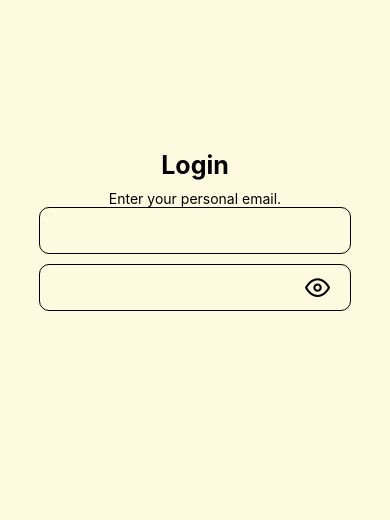
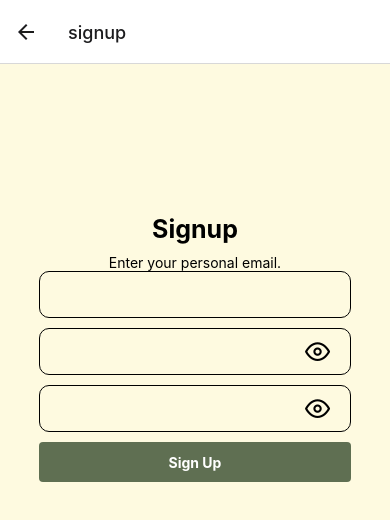
Before and after one commit to Fadel-Kassab/Mental-Health-Project, a React Native app: screen /signup in a window 390 px wide. Shown: the top 520 px of the page. Built offline with nearby package versions, Linux system fonts and the light colour scheme.

Commit message:
worked on login and signup

```diff
--- a/App.tsx
+++ b/App.tsx
@@ -1,43 +1,11 @@
-import React, { useState } from 'react';
-import { StyleSheet, Text, TextInput, View } from 'react-native';
-import CustomTextInput from './src/components/CustomTextInput';
+import React from 'react';
+import Entry from './src/navigation';
 
 const App = () => {
 
-  const [ userName, setUserName ] = useState<string>()
-  const [ password, setPassword ] = useState<string>()
-
   return (
-    <View style={style.container}>
-      <Text style={style.title}>Login</Text>
-      <Text>Enter your personal email.</Text>
-      <CustomTextInput
-        value={userName}
-        onChangeText={setUserName}
-      />
-      <CustomTextInput
-        value={password}
-        onChangeText={setPassword}
-        secureTextEntry
-      />
-    </View>
+    <Entry />
   )
 }
 
-const style = StyleSheet.create({
-  title: {
-    fontSize: 25,
-    fontWeight: "700",
-    marginBottom: 10
-  },
-  container: {
-    backgroundColor: "#FEFAE0",
-    display: "flex",
-    flexGrow: 1,
-    flexDirection: "column",
-    alignItems: "center",
-    paddingTop: 150
-  }
-})
-
 export default App;
--- a/package.json
+++ b/package.json
@@ -10,9 +10,13 @@
     "test": "jest"
   },
   "dependencies": {
+    "@react-navigation/native": "^6.1.15",
+    "@react-navigation/native-stack": "^6.9.24",
     "@types/react-native-vector-icons": "^6.4.18",
     "react": "18.2.0",
     "react-native": "0.73.5",
+    "react-native-safe-area-context": "^4.9.0",
+    "react-native-screens": "^3.29.0",
     "react-native-vector-icons": "^10.0.3"
   },
   "devDependencies": {
--- a/src/components/CustomButton.tsx
+++ b/src/components/CustomButton.tsx
@@ -1,5 +1,42 @@
 import React from "react";
 import {
-  ActivityIndicator,
+  StyleSheet,
+  Text,
+  TouchableOpacity,
+  TouchableOpacityProps
+} from "react-native"
 
-} from "react-native"
+interface CustomButtonProps extends TouchableOpacityProps {
+  label: string
+}
+
+const CustomButton: React.FC<CustomButtonProps> = ({
+  label,
+  ...props
+}) => {
+
+  const style = StyleSheet.create({
+    button: {
+      display: "flex",
+      justifyContent: "center",
+      alignItems: "center",
+      width: "80%",
+      height: 40,
+      borderRadius: 4,
+      backgroundColor: "#5F6F52"
+    },
+    label: {
+      textAlign: "center",
+      color: "white",
+      fontWeight: "700"
+    }
+  })
+
+  return (
+    <TouchableOpacity style={style.button} {...props}>
+      <Text style={style.label}>{label}</Text>
+    </TouchableOpacity>
+  )
+}
+
+export default CustomButton
--- /dev/null
+++ b/src/navigation/index.tsx
@@ -0,0 +1,21 @@
+import * as React from 'react';
+import { NavigationContainer } from '@react-navigation/native';
+import { createNativeStackNavigator } from '@react-navigation/native-stack';
+import Login from './screens/Login';
+import Signup from './screens/Signup';
+
+const Entry = () => {
+
+  const Stack = createNativeStackNavigator();
+
+  return (
+    <NavigationContainer>
+      <Stack.Navigator>
+        <Stack.Screen name="login" component={Login} />
+        <Stack.Screen name="signup" component={Signup}/>
+      </Stack.Navigator>
+    </NavigationContainer>
+  );
+}
+
+export default Entry
--- /dev/null
+++ b/src/navigation/screens/Login.tsx
@@ -0,0 +1,48 @@
+import React, { useState } from 'react';
+import { StyleSheet, Text, View } from 'react-native';
+import CustomTextInput from '../../components/CustomTextInput';
+import CustomButton from '../../components/CustomButton';
+
+const Login = ({ navigation, route }) => {
+
+  const [userName, setUserName] = useState<string>("")
+  const [password, setPassword] = useState<string>("")
+
+  return (
+    <View style={style.container}>
+      <Text style={style.title}>Login</Text>
+      <Text>Enter your personal email.</Text>
+      <CustomTextInput
+        value={userName}
+        onChangeText={setUserName}
+      />
+      <CustomTextInput
+        value={password}
+        onChangeText={setPassword}
+        secureTextEntry
+      />
+      <CustomButton
+        label='Login'
+        onPress={() => navigation.navigate("signup")}
+      />
+    </View>
+  )
+}
+
+const style = StyleSheet.create({
+  title: {
+    fontSize: 25,
+    fontWeight: "700",
+    marginBottom: 10
+  },
+  container: {
+    backgroundColor: "#FEFAE0",
+    display: "flex",
+    flexGrow: 1,
+    flexDirection: "column",
+    alignItems: "center",
+    paddingTop: 150
+  }
+})
+
+export default Login;
--- /dev/null
+++ b/src/navigation/screens/Signup.tsx
@@ -0,0 +1,54 @@
+import React, { useState } from 'react';
+import { StyleSheet, Text, View } from 'react-native';
+import CustomTextInput from '../../components/CustomTextInput';
+import CustomButton from '../../components/CustomButton';
+
+const Signup = () => {
+
+  const [userName, setUserName] = useState<string>("")
+  const [password, setPassword] = useState<string>("")
+  const [passwordConfirmation, setPasswordConfirmation] = useState<string>("")
+
+  return (
+    <View style={style.container}>
+      <Text style={style.title}>Signup</Text>
+      <Text>Enter your personal email.</Text>
+      <CustomTextInput
+        value={userName}
+        onChangeText={setUserName}
+      />
+      <CustomTextInput
+        value={password}
+        onChangeText={setPassword}
+        secureTextEntry
+      />
+     <CustomTextInput
+        value={passwordConfirmation}
+        onChangeText={setPasswordConfirmation}
+        secureTextEntry
+      />
+      <CustomButton
+        label='Sign Up'
+        onPress={() => console.log("Navigation next")}
+      />
+    </View>
+  )
+}
+
+const style = StyleSheet.create({
+  title: {
+    fontSize: 25,
+    fontWeight: "700",
+    marginBottom: 10
+  },
+  container: {
+    backgroundColor: "#FEFAE0",
+    display: "flex",
+    flexGrow: 1,
+    flexDirection: "column",
+    alignItems: "center",
+    paddingTop: 150
+  }
+})
+
+export default Signup;
```
Also changed, not shown: src/components/FieldContainer.tsx (added), 1 other file (tests, documents, lock files or other folders).
